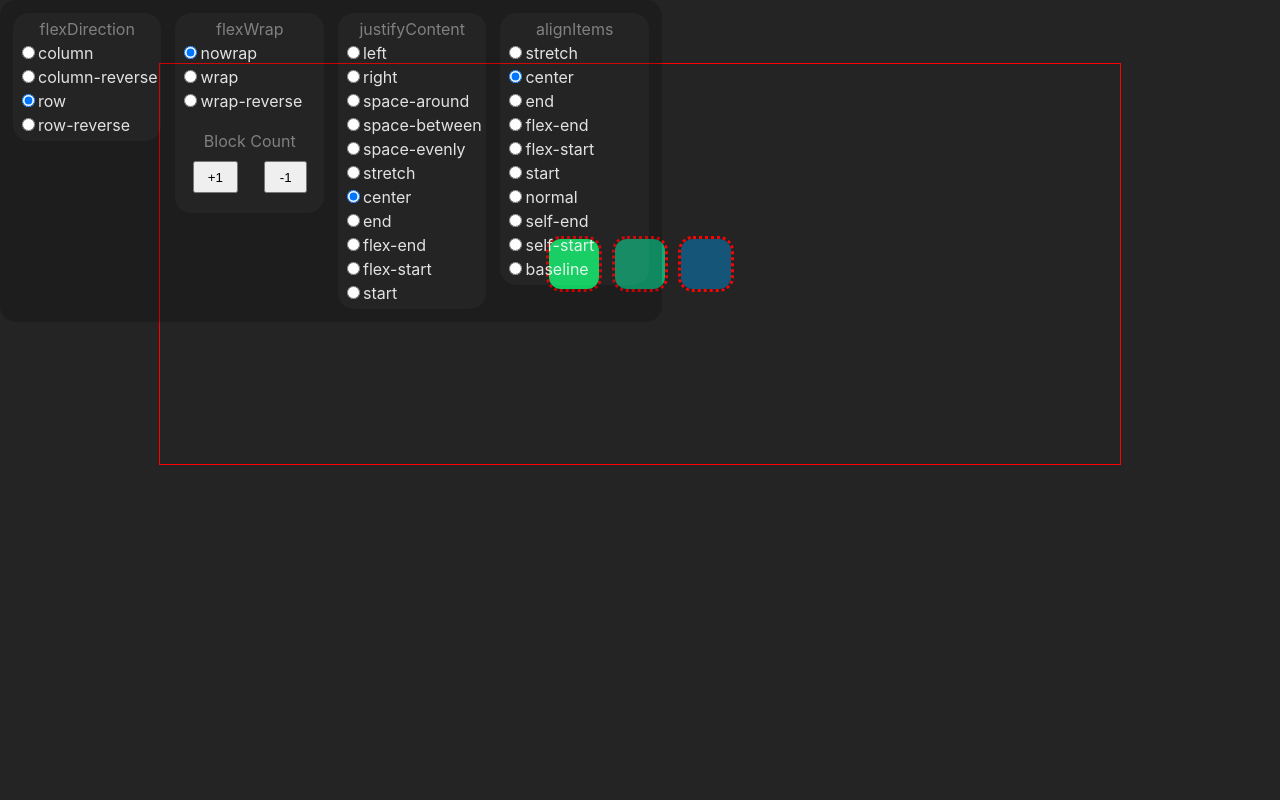
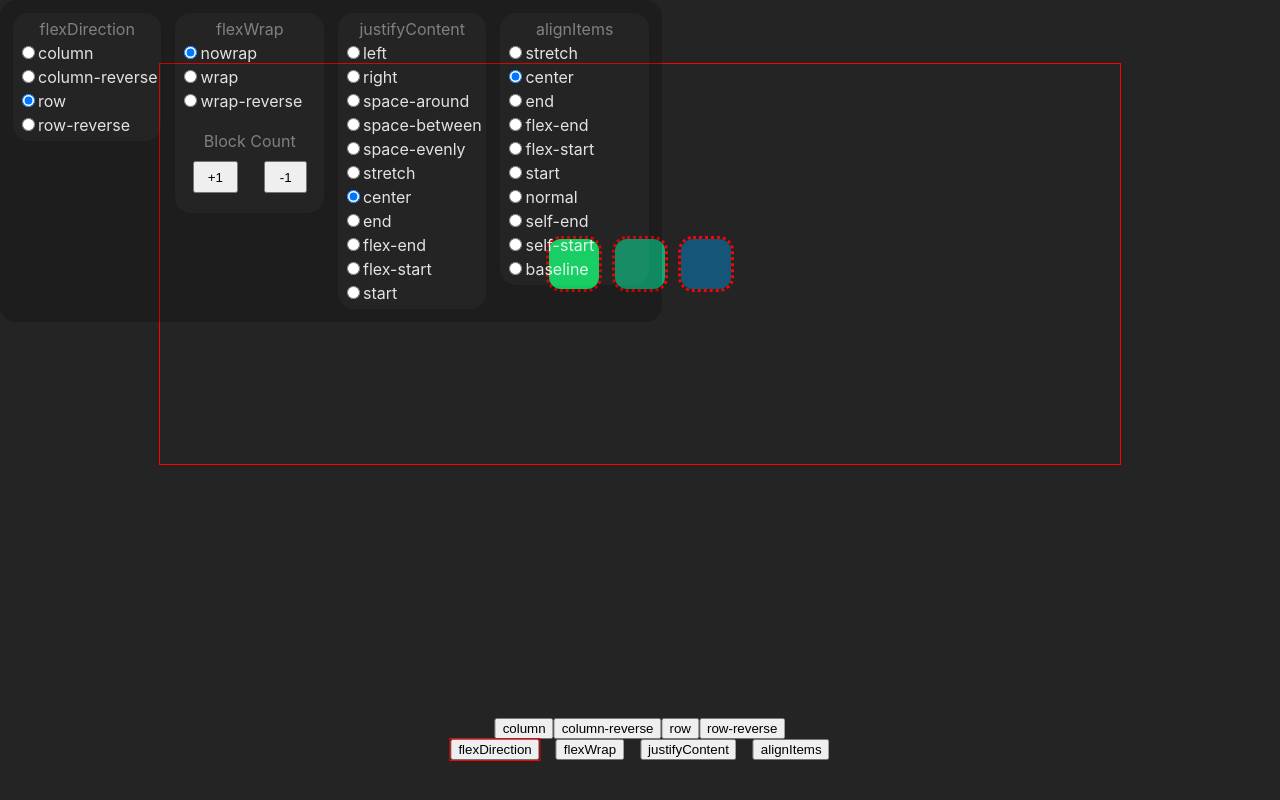
Before and after one commit to johnrdoty92/learn-flexbox, a React (Vite) app: page / in a window 1280 px wide. Built offline with nearby package versions, Linux system fonts and the light colour scheme.

Commit message:
add game controls

```diff
--- a/src/App.tsx
+++ b/src/App.tsx
@@ -4,6 +4,7 @@ import { useBlockContext } from 'contexts/BlockContext';
 import classes from './css/App.module.css';
 import { useEffect, useRef } from 'react';
 import { animated, useSprings } from '@react-spring/web';
+import { GameControls } from 'components/GameControls';
 
 function App() {
   const dataBlockContainerRef = useRef<HTMLDivElement>(null);
@@ -80,6 +81,7 @@ function App() {
           );
         })}
       </div>
+      <GameControls />
     </Container>
   );
 }
--- /dev/null
+++ b/src/components/GameControls.tsx
@@ -0,0 +1,43 @@
+import { FLEX_PROPERTIES } from 'constants/flexProperties';
+import { useState } from 'react';
+import classes from '../css/App.module.css';
+
+export const GameControls = () => {
+  const [selectedFlexProp, setSelectedFlexProp] =
+    useState<keyof (typeof FLEX_PROPERTIES)['parent']>('flexDirection');
+
+  return (
+    <div className={classes.gameControlsContainer}>
+      <div className={classes.navTabOptionsGroup}>
+        {Object.keys(FLEX_PROPERTIES['parent'][selectedFlexProp]).map(
+          (flexValue) => {
+            return (
+              <button key={`${selectedFlexProp}-${flexValue}`}>
+                {flexValue}
+              </button>
+            );
+          }
+        )}
+      </div>
+      <div className={classes.navTabGroup}>
+        {(
+          Object.keys(FLEX_PROPERTIES.parent) as unknown as Array<
+            keyof (typeof FLEX_PROPERTIES)['parent']
+          >
+        ).map((flexProp) => {
+          return (
+            <button
+              className={
+                selectedFlexProp === flexProp ? classes.tab1Selected : ''
+              }
+              key={flexProp}
+              onClick={() => setSelectedFlexProp(flexProp)}
+            >
+              {flexProp}
+            </button>
+          );
+        })}
+      </div>
+    </div>
+  );
+};
--- a/src/css/App.module.css
+++ b/src/css/App.module.css
@@ -35,6 +35,28 @@
   min-width: var(--block-width);
   min-height: var(--block-height);
   border-radius: var(--block-border-radius);
+}
+
+/* GAME CONTROLS */
+
+.gameControlsContainer {
+  position: absolute;
+  bottom: 5%;
+  left: 50%;
+  transform: translateX(-50%);
+}
+
+.navTabGroup {
+  display: flex;
+  gap: 1em;
+}
+
+.navTabOptionsGroup {
+
+}
+
+.tab1Selected {
+  outline: 1px solid red;
 }
 
 /* DEV CONTROLS */
```
